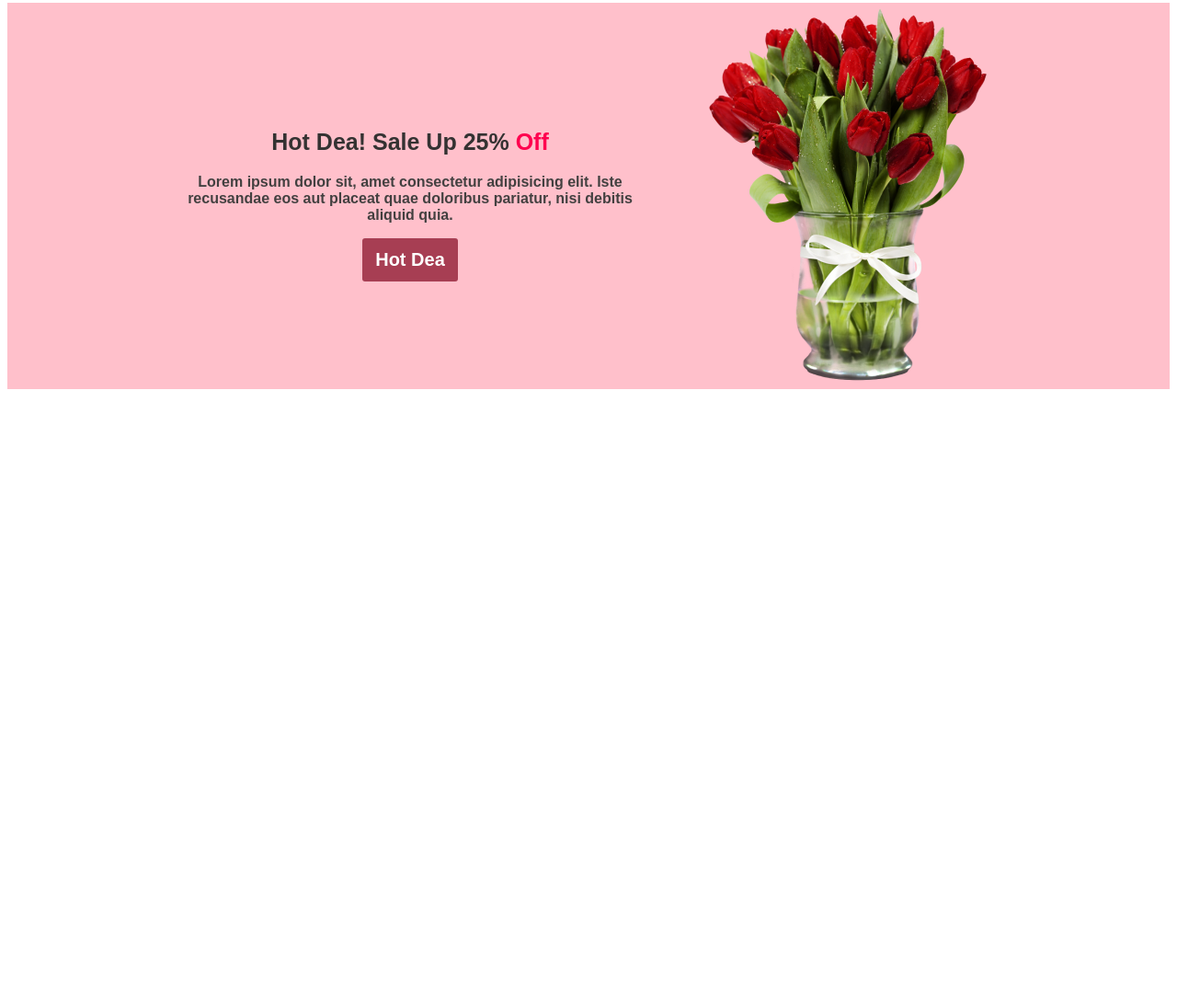
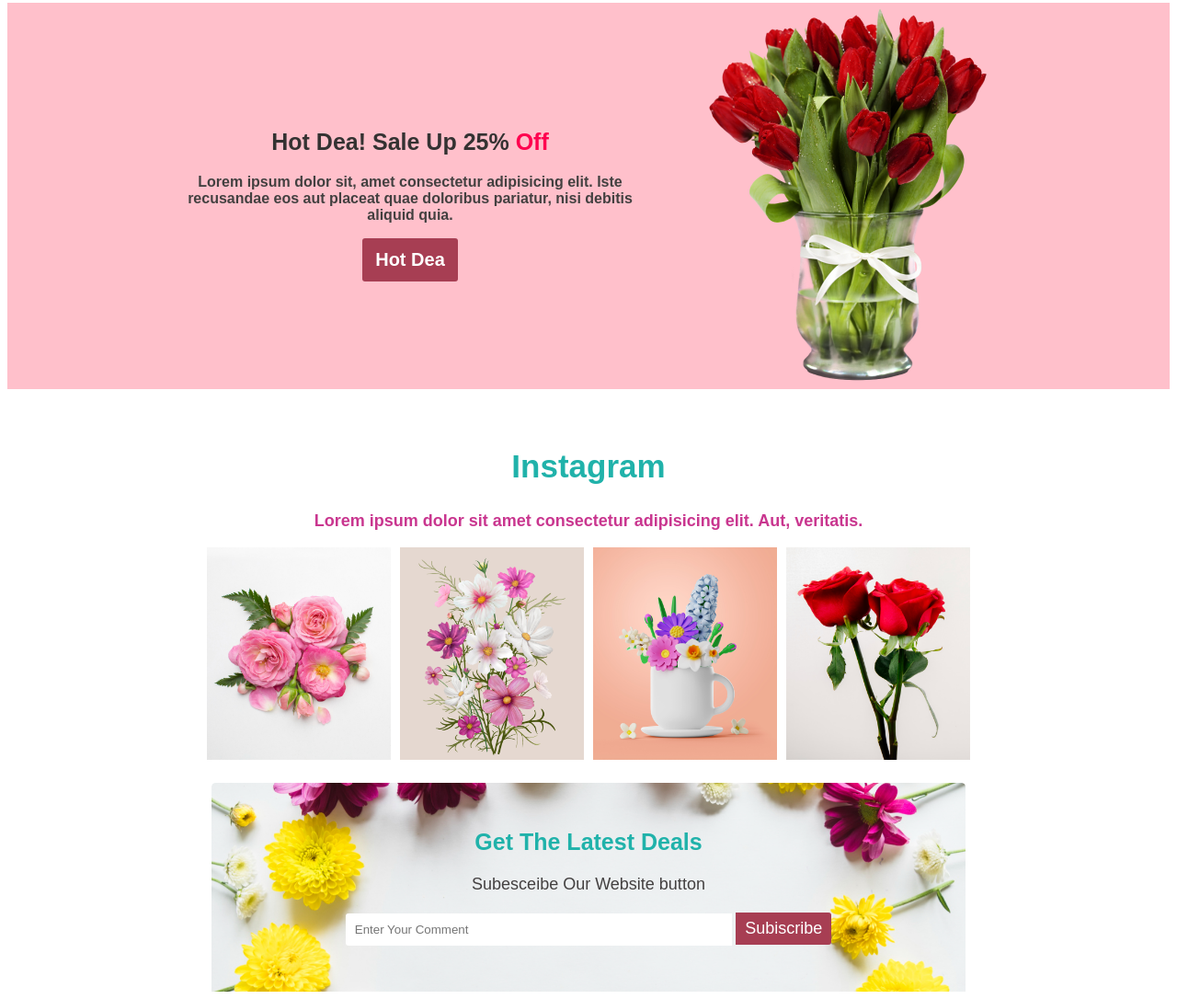
Before and after one commit to Naofel-Badsha/assignment-1, a plain HTML site: page index.html in a window 1280 px wide. Shown: the part 1797-2883 px from the top of the page at 92% size. Before the commit the page ends 2228 px from the top, so only its background shows below. Drawn offline with Linux system fonts and the light colour scheme.

Commit message:
added get the latest deals

```diff
--- a/index.html
+++ b/index.html
@@ -84,6 +84,53 @@
         </section>
         <!--hot--dea--Section-End-->
 
+
+
+
+        <!--instagram--Section--start-->
+        <section>
+            <h1 class="section-title">Instagram</h1>
+            <p class="title-discription">Lorem ipsum dolor sit amet consectetur
+                adipisicing elit. Aut, veritatis.</p>
+                <div class="instagram-content">
+                    <div class="instagram-box-img">
+                        <img src="Flower/Flower 01.png">
+                    </div>
+                    <div class="instagram-box-img">
+                        <img src="Flower/Rectangle 4.png">
+                    </div>
+                    <div class="instagram-box-img">
+                        <img src="Flower/Rectangle 5.png">
+                    </div>
+                    <div class="instagram-box-img">
+                        <img src="Flower/Rectangle 6.png">
+                    </div>
+                </div>
+        </section>
+        <!--instagram--Section--End-->
+
+
+
+
+        <!--subiscrib--section--start-->
+        <section>
+            <div class="subiscribe-section">
+                <div class="subiscribe-contant">
+                    <h1 class="subiscrib-title">Get The Latest Deals</h1>
+                    <p class="subiscribe-describtion">Subesceibe Our Website button </p>
+                </div>
+                <div class="form-input">
+                    <form action="">
+                        <label for="subiscrib">
+                            <input type="text" placeholder="Enter Your Comment">
+                        </label>
+                        <input type="submit" value="Subiscribe">
+                     </form>
+                </div>
+            </div>
+        </section>
+        <!--subiscrib--section--start-->
+
     </main>
 </body>
 </html>
--- a/style.css
+++ b/style.css
@@ -169,4 +169,71 @@ header{
 .hot-dea-contant img{
     margin-left: 70px;
 }
-/*--hot--day--Section-End--*/
+/*--hot--day--Section--End--*/
+
+
+
+
+/*--instagram--Section--start--*/
+.instagram-content{
+    display: flex;
+    gap: 10px;
+    justify-content: center;
+    align-items: center;
+    padding-left: 109px;
+    padding-right: 109px;
+}
+
+.instagram-box-img img{
+    width: 200px;
+}
+/*--instagram--Section--End--*/
+
+
+.subiscribe-section{
+    background-image: url(Flower/Rectangle\ 9.png);
+    background-repeat: no-repeat;
+    background-size: cover;
+    width: 820px;
+    margin: auto;
+}
+
+.subiscribe-contant{
+   text-align: center;
+}
+
+.form-input{
+    text-align: center;
+}
+
+.subiscrib-title{
+    padding-top: 50px;
+    font-size: 25px;
+    font-weight: 600;
+    color: lightseagreen;
+}
+
+.subiscribe-describtion{
+    margin-bottom: 20px;
+    font-size: 18px;
+    color: #434040;
+}
+
+.form-input > form > label > input{
+    padding: 10px;
+    outline: none;
+    border: none;
+    margin-bottom: 50px;
+    width: 400px;
+    border-radius: 3px 0px 0px 3px;
+}
+
+.form-input > form > input[type="submit"]{
+    padding: 10px;
+    background-color: #a73e53;
+    color: white;
+    padding: 7px 10px;
+    font-size: 18px;
+    border: 0;
+    border-radius: 0px 3px 3px 0px;
+}
```
